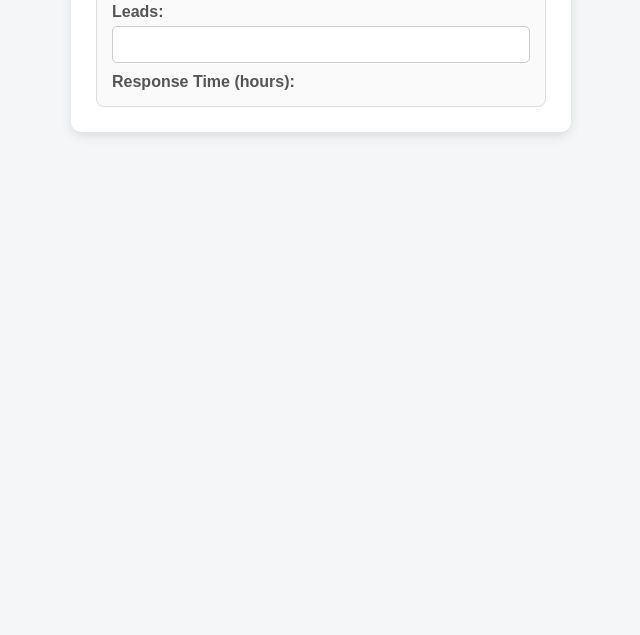
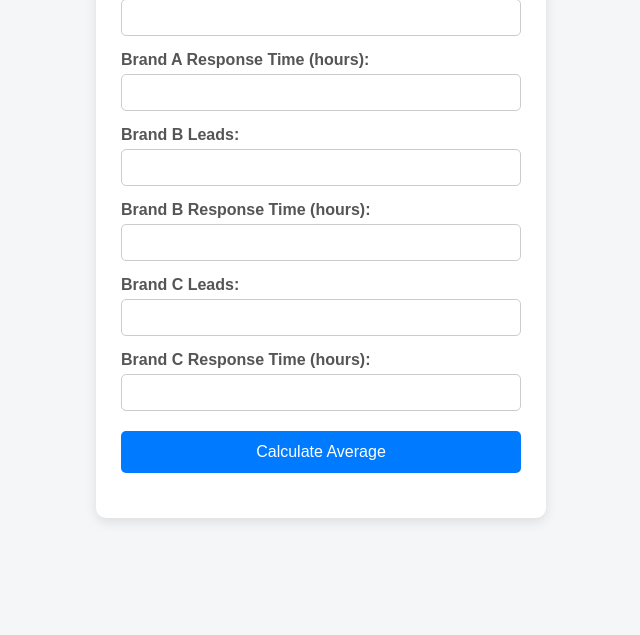
Before and after one commit to aristoteles-marques/response-time-calculator, a plain HTML site: page index.html in a window 1280 px wide. Shown: the part 165-800 px from the top of the page, without its empty margins (319-959 px from the left). Drawn offline with Linux system fonts and the light colour scheme.

Commit message:
Update index.html

```diff
--- a/index.html
+++ b/index.html
@@ -19,7 +19,7 @@
       padding: 25px;
       border-radius: 10px;
       box-shadow: 0 4px 12px rgba(0,0,0,0.1);
-      max-width: 450px;
+      max-width: 400px;
       width: 100%;
     }
 
@@ -28,23 +28,9 @@
       color: #333;
     }
 
-    .brand-section {
-      border: 1px solid #ddd;
-      border-radius: 8px;
-      padding: 15px;
-      margin-top: 20px;
-      background-color: #fafafa;
-    }
-
-    .brand-section h3 {
-      margin-top: 0;
-      color: #007bff;
-      font-size: 18px;
-    }
-
     label {
       display: block;
-      margin-top: 10px;
+      margin-top: 15px;
       font-weight: bold;
       color: #555;
     }
@@ -59,7 +45,7 @@
     }
 
     button {
-      margin-top: 25px;
+      margin-top: 20px;
       width: 100%;
       padding: 12px;
       background-color: #007bff;
@@ -86,11 +72,48 @@
   <div class="container">
     <h2>🕒 Average Response Time Calculator</h2>
     <form id="responseForm">
+      <label>Brand A Leads:</label>
+      <input type="number" id="leadsA" required>
 
-      <div class="brand-section">
-        <h3>Brand A</h3>
-        <label>Leads:</label>
-        <input type="number" id="leadsA" required>
+      <label>Brand A Response Time (hours):</label>
+      <input type="number" id="timeA" step="0.01" required>
 
-        <label>Response Time (hours):</label>
-        <input type="number" id="timeA" step="0.01" required
+      <label>Brand B Leads:</label>
+      <input type="number" id="leadsB" required>
+
+      <label>Brand B Response Time (hours):</label>
+      <input type="number" id="timeB" step="0.01" required>
+
+      <label>Brand C Leads:</label>
+      <input type="number" id="leadsC" required>
+
+      <label>Brand C Response Time (hours):</label>
+      <input type="number" id="timeC" step="0.01" required>
+
+      <button type="button" onclick="calculateAverage()">Calculate Average</button>
+    </form>
+
+    <div id="result"></div>
+  </div>
+
+  <script>
+    function calculateAverage() {
+      const leadsA = parseInt(document.getElementById('leadsA').value) || 0;
+      const timeA = parseFloat(document.getElementById('timeA').value) || 0;
+
+      const leadsB = parseInt(document.getElementById('leadsB').value) || 0;
+      const timeB = parseFloat(document.getElementById('timeB').value) || 0;
+
+      const leadsC = parseInt(document.getElementById('leadsC').value) || 0;
+      const timeC = parseFloat(document.getElementById('timeC').value) || 0;
+
+      const totalLeads = leadsA + leadsB + leadsC;
+      const totalTime = (leadsA * timeA) + (leadsB * timeB) + (leadsC * timeC);
+
+      const average = totalLeads > 0 ? (totalTime / totalLeads).toFixed(2) : 0;
+
+      document.getElementById('result').textContent = `⏱ Average response time: ${average} hours`;
+    }
+  </script>
+</body>
+</html>
```
